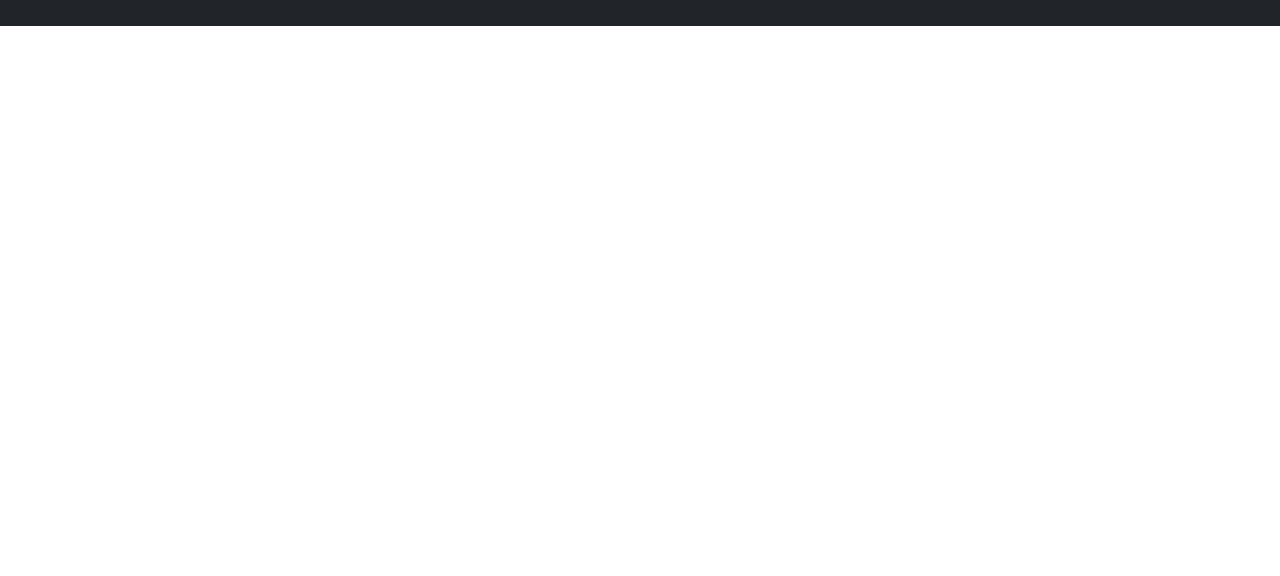
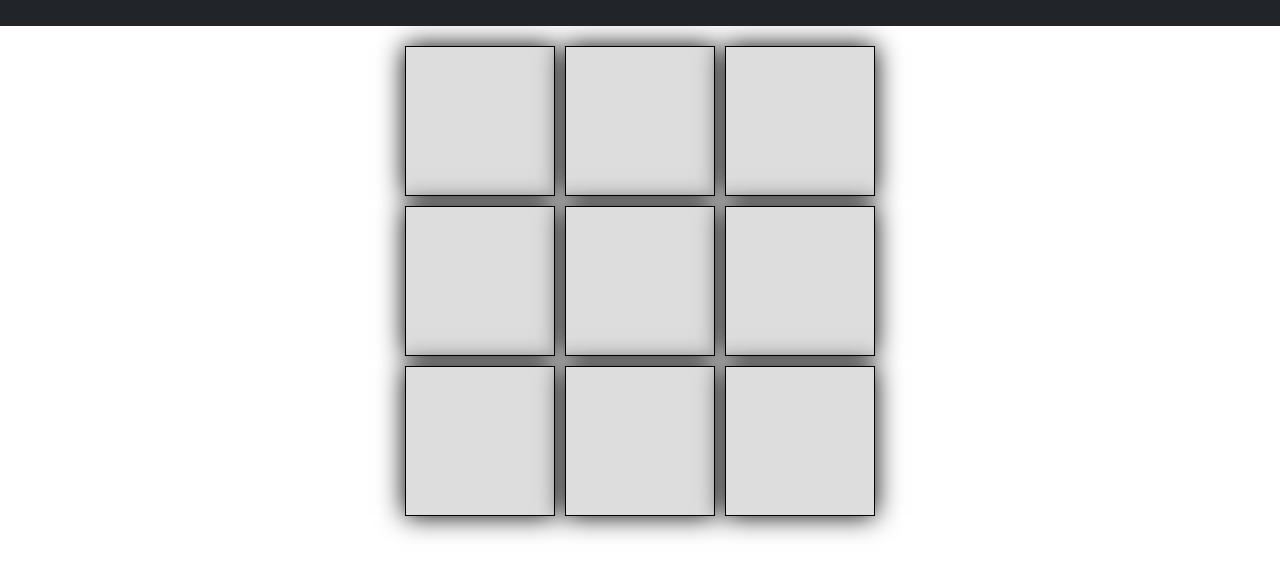
Before and after one commit to weesleycabral/angular-project-catalog, an Angular app: page /tic-tac-toe in a window 1280 px wide. Before the commit this address led to /. Shown: the top 576 px of the page. Built offline with nearby package versions, Linux system fonts and the light colour scheme; some icons are missing.

Commit message:
init jogo da velha

```diff
--- a/src/app/app-routing.module.ts
+++ b/src/app/app-routing.module.ts
@@ -3,6 +3,7 @@ import { RouterModule, Routes } from '@angular/router';
 import { MenuComponent } from './pages/menu/menu.component';
 import { WeatherComponent } from './pages/weather/weather.component';
 import { CalculadoraComponent } from './pages/calculadora/calculadora.component';
+import { JogoDaVelhaComponent } from './pages/jogo-da-velha/jogo-da-velha.component';
 
 const routes: Routes = [
   {
@@ -17,6 +18,10 @@ const routes: Routes = [
   {
     path: 'calculator',
     component: CalculadoraComponent
+  },
+  {
+    path: 'tic-tac-toe',
+    component: JogoDaVelhaComponent
   }
 ];
 
--- a/src/app/pages/jogo-da-velha/jogo-da-velha.component.html
+++ b/src/app/pages/jogo-da-velha/jogo-da-velha.component.html
@@ -1 +1,5 @@
-<p>jogo-da-velha works!</p>
+<div class="table"  >
+  <div class="item" *ngFor="let square of squares; let i index" (click)="play(i)">
+    <span>{{ symbol[i] }}</span>
+  </div>
+</div>
--- a/src/app/pages/jogo-da-velha/jogo-da-velha.component.scss
+++ b/src/app/pages/jogo-da-velha/jogo-da-velha.component.scss
@@ -0,0 +1,18 @@
+.table {
+  display: grid;
+  grid-template-columns: repeat(3, 1fr);
+  grid-gap: 10px;
+  max-width: 450px;
+  justify-content: center;
+  margin: 0 auto;
+  padding: 20px;
+}
+
+.item {
+  background-color: #ddd;
+  height: 150px;
+  width: 150px;
+  border: 1px solid black;
+  box-shadow: 0px 0px 25px black;
+  cursor: pointer;
+}
--- a/src/app/pages/jogo-da-velha/jogo-da-velha.component.ts
+++ b/src/app/pages/jogo-da-velha/jogo-da-velha.component.ts
@@ -1,10 +1,24 @@
-import { Component } from '@angular/core';
+import { Component, OnInit } from '@angular/core';
 
 @Component({
   selector: 'app-jogo-da-velha',
   templateUrl: './jogo-da-velha.component.html',
   styleUrls: ['./jogo-da-velha.component.scss']
 })
-export class JogoDaVelhaComponent {
+export class JogoDaVelhaComponent implements OnInit {
+public squares: any[] = Array(9);
+public player:string = 'X';
+public symbol: string[] = [];
+
+constructor() {}
+
+ngOnInit(): void {
 
 }
+
+play(index: number) {
+  this.symbol[index] = this.player
+}
+
+
+}
--- a/src/app/pages/menu/menu.component.ts
+++ b/src/app/pages/menu/menu.component.ts
@@ -30,6 +30,12 @@ export class MenuComponent implements OnInit {
       {
         name: 'Jogo da Velha',
         description: 'Jogue um jogo da velha virtual',
+        route: 'tic-tac-toe',
+        available: true
+      },
+      {
+        name: '############',
+        description: '############',
         route: '',
         available: false
       },
```
